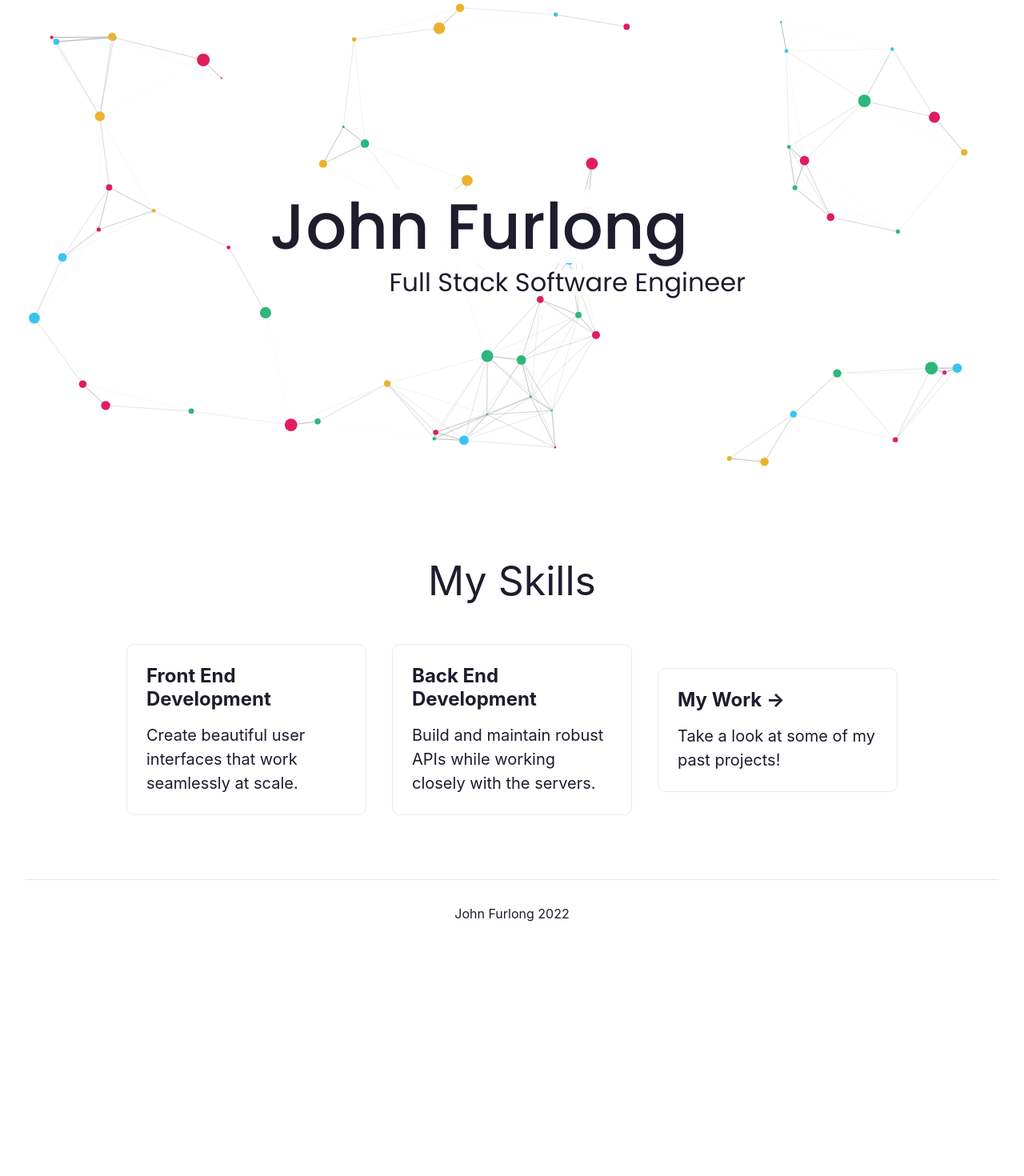
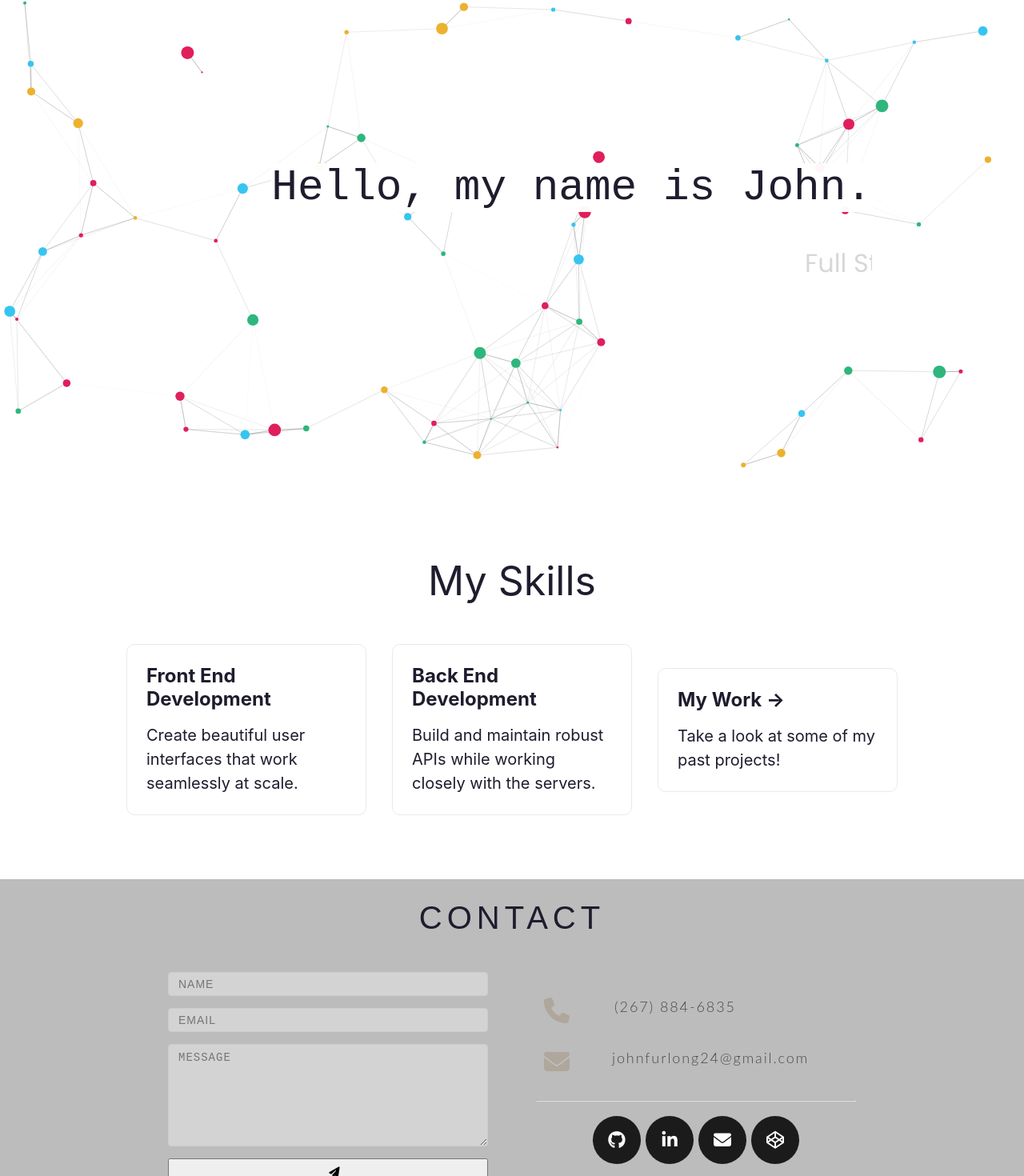
Before and after one commit to jfur1/personal-site, a Next.js app: page / in a window 1280 px wide. Shown: the part 98-1568 px from the top of the page at 80% size. Before the commit the page ends 1282 px from the top, so only its background shows below. Built offline with nearby package versions, Linux system fonts and the light colour scheme.

Commit message:
add typewriter animation to homepage title

```diff
--- a/pages/contact.jsx
+++ b/pages/contact.jsx
@@ -10,7 +10,7 @@ const Contact = () => {
     <>
       <Script src="https://kit.fontawesome.com/82944284a3.js"/>
 
-    <section className={styles.contact}>
+    <section className={styles.contactContainer}>
 
       <h1 className={styles.sectionHeader}>Contact</h1>
 
@@ -31,7 +31,7 @@ const Contact = () => {
             </div>
           </div>
 
-          <textarea className={styles.formControl} rows="10" placeholder="MESSAGE" name="message" required></textarea>
+          <textarea className={styles.contact} rows="5" placeholder="MESSAGE" name="message" required></textarea>
 
           <button className={styles.sendButton} id="submit" type="submit" value="SEND">
             <div className={styles.altSendButton}>
@@ -47,9 +47,16 @@ const Contact = () => {
 
             <ul className={styles.contactList}>
 
-              <li className={styles.listItem}><i className="fa fa-phone fa-2x"><span className={`${styles.contactText} ${styles.phone}`}><a href="tel:1-267-884-6835" title="Give me a call">(267) 884-6835</a></span></i></li>
+              <li className={styles.listItem}>
+                <i className="fa fa-phone fa-2x"></i>
+                <span className={`${styles.contactText} ${styles.phone}`}>
+                  <a href="tel:1-267-884-6835" title="Give me a call">
+                    (267) 884-6835
+                  </a>
+                </span>
+              </li>
 
-              <li className={styles.listItem}><i className="fa fa-envelope fa-2x"><span className={`${styles.contactText} ${styles.gmail}`}><a href="mailto:#" title="Send me an email">johnfurlong24@gmail.com</a></span></i></li>
+              <li className={styles.listItem}><i className="fa fa-envelope fa-2x"></i><span className={`${styles.contactText} ${styles.gmail}`}><a href="mailto:#" title="Send me an email">johnfurlong24@gmail.com</a></span></li>
 
             </ul>
 
@@ -68,12 +75,7 @@ const Contact = () => {
                 <i className="fa fa-codepen" aria-hidden="true"></i></a>
               </li>
             </ul>
-            <hr className={styles.sectionLine}/>
-
-            <div className={styles.copyright}>&copy; ALL OF THE RIGHTS RESERVED</div>
-
           </div>
-
       </div>
 
     </section>
--- a/pages/index.js
+++ b/pages/index.js
@@ -3,6 +3,7 @@ import Image from 'next/image'
 import styles from '../styles/Home.module.scss'
 import ParticleBackround from '../components/Particles'
 import { useInView } from 'react-intersection-observer'
+import Contact from './contact.jsx'
 
 export default function Home() {
   const { ref: titleRef, inView: titleIsVisible } = useInView();
@@ -12,14 +13,14 @@ export default function Home() {
 
       <div className={styles.particlesContainer}>
         <ParticleBackround/>
-        <h1 className={styles.particlesText}>
+        <div className={styles.particlesText}>
           <span ref={titleRef}>
-            <p className={`${styles.title} ${titleIsVisible ? styles.show : ''}`}>John Furlong</p>
+            <h1 className={`${styles.heroTitle} ${titleIsVisible ? styles.show : ''}`}>Hello, my name is John.</h1>
           </span>
           <span ref={subtitleRef}>
             <p className={`${styles.subtitle} ${subtitleIsVisible ? styles.show : ''}`}>Full Stack Software Engineer</p>
           </span>
-        </h1>
+        </div>
       </div>
 
       <Head>
@@ -57,7 +58,7 @@ export default function Home() {
       </main>
 
       <footer className={styles.footer}>
-          John Furlong {new Date().getFullYear()}
+        <Contact/>
       </footer>
     </div>
   )
--- a/styles/Home.module.scss
+++ b/styles/Home.module.scss
@@ -1,5 +1,5 @@
 .container {
-  padding: 0 2rem;
+  padding: 0 0;
   color: var(--main-color);
 }
 
@@ -14,10 +14,11 @@
 
 .footer {
   display: flex;
+  flex-direction: column;
   flex: 1;
-  padding: 2rem 0;
-  border-top: 1px solid #eaeaea;
-  justify-content: center;
+  padding: 1rem 0;
+  background-color: var(--footer-color);
+  justify-content: space-between;
   align-items: center;
 }
 
@@ -28,9 +29,122 @@
   flex-grow: 1;
 }
 
+.particlesContainer{
+  z-index: -10;
+  min-height: 600px;
+}
+
+.particlesText {
+  position: absolute;
+  display: flex;
+  flex-direction: column;
+  justify-content: center;
+  align-items: flex-end;
+  overflow-x: hidden;
+  height: 200px;
+  width: 900px;
+  top: calc(50% - 120px);
+  left: calc(50% - 450px);
+  overflow: hidden;
+}
+
 .title {
   font-size: 50px;
   font-weight: 400;
+}
+
+h1.heroTitle.show {
+  margin: 1rem 0;
+  font-size: clamp(1rem, 3vw + 1rem, 4rem);
+  font-weight: 300;
+  position: relative;
+  font-family: "Source Code Pro", monospace;
+  position: relative;
+  width: max-content;
+  background-color: var(--app-container);
+}
+
+h1.heroTitle.show::before{
+  background: var(--bg-color);
+  animation: typewriter var(--typewriterSpeed)
+    steps(var(--typewriterCharacters)) 1s forwards;
+}
+
+h1.heroTitle.show::after {
+  width: 0.125em;
+  background: black;
+  animation: typewriter var(--typewriterSpeed)
+      steps(var(--typewriterCharacters)) 1s forwards,
+    blink 750ms steps(var(--typewriterCharacters)) infinite;
+}
+
+h1.heroTitle.show::before,
+h1.heroTitle.show::after {
+  content: "";
+  position: absolute;
+  top: 0;
+  right: 0;
+  bottom: 0;
+  left: 0;
+}
+
+p.subtitle.show {
+  color: var(--main-color);
+  background-color: var(--app-container);
+  line-height: 1;
+  font-size: 2rem;
+  font-weight: 400;
+  position: relative;
+  font-family: 'Poppins', 'Sans Serif';
+  position: relative;
+  width: max-content;
+  visibility: hidden;
+  animation: fromLeft 1.5s;
+  animation-delay: 5.5s;
+  animation-fill-mode: forwards;
+  padding-right: 1.5rem;
+}
+
+p.subtitle.show::before{
+  visibility: hidden;
+}
+
+p.subtitle.show::after {
+  width: 0.125em;
+  visibility: visible;
+}
+
+p.subtitle.show::after {
+  content: "";
+  position: absolute;
+  top: 0;
+  right: 0;
+  bottom: 0;
+  left: 0;
+}
+
+@keyframes fromLeft {
+  0% {
+    visibility: hidden;
+    opacity: 0;
+    transform: translateX(100%);
+  }
+  100% {
+    visibility:visible;
+    opacity: 1;
+    transform: translateX(0);
+  }
+}
+@keyframes typewriter {
+  to {
+    left: 100%;
+  }
+}
+
+@keyframes blink {
+  to {
+    background: transparent;
+  }
 }
 
 .title a {
@@ -125,76 +239,3 @@
     filter: invert(1);
   }
 }
-
-.particlesContainer{
-  z-index: -10;
-  min-height: 600px;
-}
-
-.particlesText {
-  position: absolute;
-  display: flex;
-  flex-direction: column;
-  justify-content: center;
-  align-items: flex-end;
-  overflow-x: hidden;
-  height: 200px;
-  width: 700px;
-  top: calc(50% - 120px);
-  left: calc(50% - 400px);
-
-
-  span{
-    display: inline-flex;
-  }
-  .title {
-    opacity: 0;
-    display: inline-flex;
-    margin: 0.5rem 5rem 0 0;
-    line-height: 1.15;
-    font-size: 5rem;
-    font-weight: 500;
-    font-family: 'Poppins';
-    color: var(--main-color);
-    background-color: var(--app-container);
-
-    &.show{
-      opacity: 1;
-      filter: blur(0);
-      transition: translateX(0%);
-      animation: fromLeft 1.5s;
-    }
-  }
-
-  .subtitle{
-    display: inline-flex;
-    align-self: left;
-    opacity: 0;
-    margin: 0.5rem;
-    line-height: 1;
-    font-size: 2rem;
-    font-weight: 400;
-    font-family: 'Poppins';
-    color: var(--main-color);
-    background-color: var(--app-container);
-
-    &.show{
-      opacity: 1;
-      filter: blur(0);
-      transition: translateX(0%);
-      animation: fromLeft 1.5s;
-    }
-  }
-
-}
-
-@keyframes fromLeft {
-  0% {
-    opacity: 0;
-    transform: translateX(100%);
-  }
-  100% {
-    opacity: 1;
-    transform: translateX(0);
-  }
-}
--- a/styles/contact.module.scss
+++ b/styles/contact.module.scss
@@ -1,13 +1,14 @@
-  .contact {
+  .contactContainer {
     width: 100%;
     height: 100%;
+    margin-bottom: 1rem;
   }
 
   .sectionHeader {
     text-align: center;
-    margin: 0 auto;
-    padding: 40px 0;
-    font: 300 60px "Oswald", sans-serif;
+    margin: 0 auto 5px;
+    padding: 10px 0 20px 0;
+    font: 400 40px "Oswald", sans-serif;
     color: var(--main-color);
     text-transform: uppercase;
     letter-spacing: 6px;
@@ -20,6 +21,7 @@
     margin: 0 auto;
     padding: 20px;
     position: relative;
+    // width: 100%;
     max-width: 900px;
   }
 
@@ -35,6 +37,7 @@
 
     .col{
         width: 100%;
+        // display: flex;
     }
   }
 
@@ -44,8 +47,8 @@
     width: 100%;
     max-width: 100%;
     min-width: 70%;
-    min-height: 70%;
-    height: 45px;
+    min-height: 20%;
+    height: 50%;
     padding: 6px 12px;
     background-color: var(--form-background);
     letter-spacing: 1px;
@@ -85,7 +88,8 @@
 
   /* Begin Right Contact Page */
   .directContactContainer {
-    max-width: 400px;
+    width: 400px;
+    // max-width: 400px;
   }
 
   /* Location, Phone, Email Section */
@@ -96,6 +100,8 @@
   }
 
   .listItem{
+    display: flex;
+    padding: 1rem 0;
     line-height: 4;
     color: var(--color-gray);
   }
@@ -145,7 +151,8 @@
 
   .socialMediaList li {
     position: relative;
-    display: inline-block;
+    display: inline-flex;
+    justify-content: center;
     height: 60px;
     width: 60px;
     margin: 10px 3px;
--- a/styles/globals.scss
+++ b/styles/globals.scss
@@ -29,6 +29,10 @@
   --color-black: #1F2937;
   --cell-color: #fff;
   --form-background: rgba(232, 232, 232, 0.544);
+  --footer-color: rgba(171, 171, 171, 0.795);
+  --typewriterSpeed: 4s;
+  --typewriterCharacters: 23;
+  --bg-color: rgba(255, 255, 255, 0.959);
 }
 
 .dark:root {
@@ -56,6 +60,10 @@
   --cell-color: rgb(90, 100, 149);
   --form-background: #000;
   --color-gray: #a2a09d74;
+  --footer-color: rgb(21, 21, 21);
+  --typewriterSpeed: 4s;
+  --typewriterCharacters: 23;
+  --bg-color: #222;
 }
 
 /* Scrollbar width */
```
